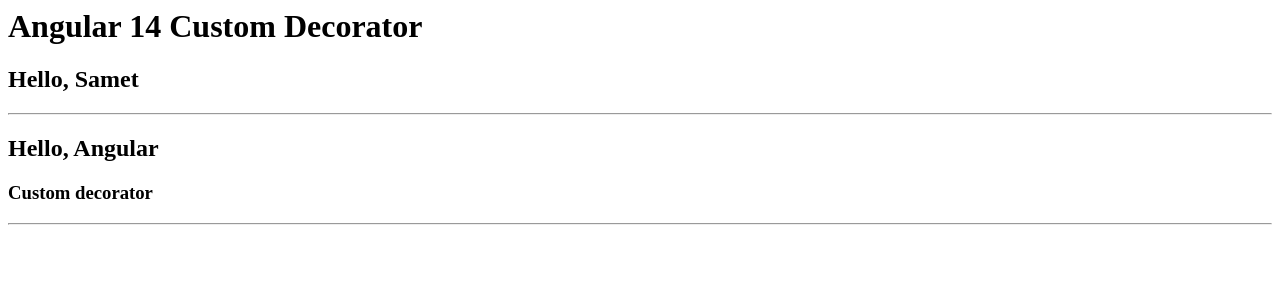
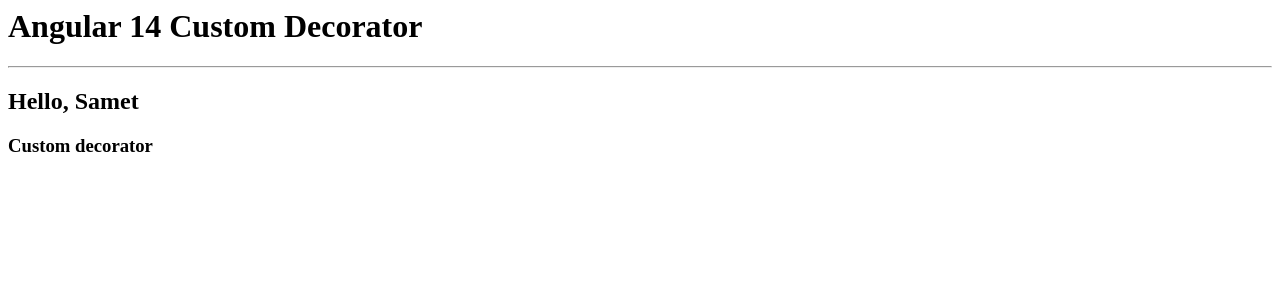
Before and after one commit to sametcelikbicak/angular-custom-decorator-usage, an Angular app: page / in a window 1280 px wide. Shown: the top 300 px of the page. Built offline with nearby package versions, Linux system fonts and the light colour scheme.

Commit message:
Add required decorator

```diff
--- a/src/app/app.component.html
+++ b/src/app/app.component.html
@@ -1,6 +1,6 @@
 <h1>{{ title }}</h1>
+<hr />
+<!-- throws error -->
+<!-- <app-greeter message="Custom decorator"></app-greeter>  -->
 
-<app-greeter name="Samet"></app-greeter>
-<hr />
-<app-greeter name="Angular" message="Custom decorator"></app-greeter>
-<hr />
+<app-greeter name="Samet" message="Custom decorator"></app-greeter>
--- /dev/null
+++ b/src/app/decorators/required.decorator.ts
@@ -0,0 +1,15 @@
+export function Required(target: object, propertyKey: string) {
+  Object.defineProperty(target, propertyKey, {
+    get() {
+      throw new Error(`Attribute '${propertyKey}' is required.`);
+    },
+    set(value) {
+      Object.defineProperty(target, propertyKey, {
+        value,
+        writable: true,
+        configurable: true,
+      });
+    },
+    configurable: true,
+  });
+}
--- a/src/app/greeter/greeter.component.ts
+++ b/src/app/greeter/greeter.component.ts
@@ -1,4 +1,5 @@
 import { Component, Input, VERSION } from '@angular/core';
+import { Required } from '../decorators/required.decorator';
 
 @Component({
   selector: 'app-greeter',
@@ -6,6 +7,6 @@
   styleUrls: ['./greeter.component.css'],
 })
 export class GreeterComponent {
-  @Input() public name: string;
+  @Input() @Required public name: string;
   @Input() public message: string;
 }
```
